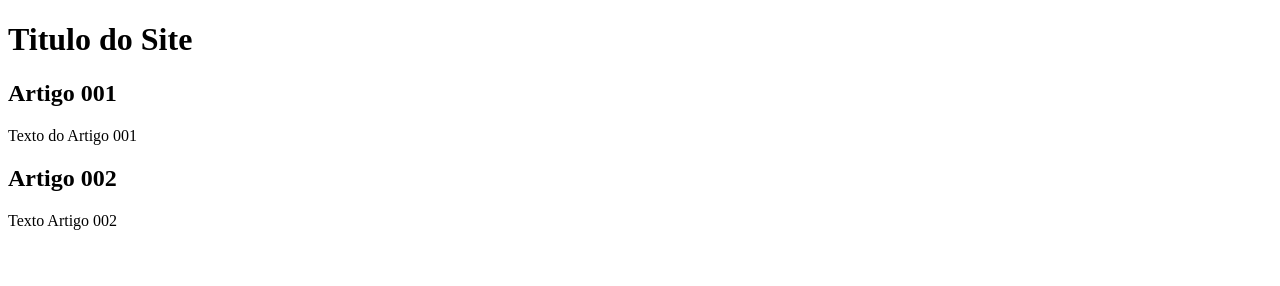
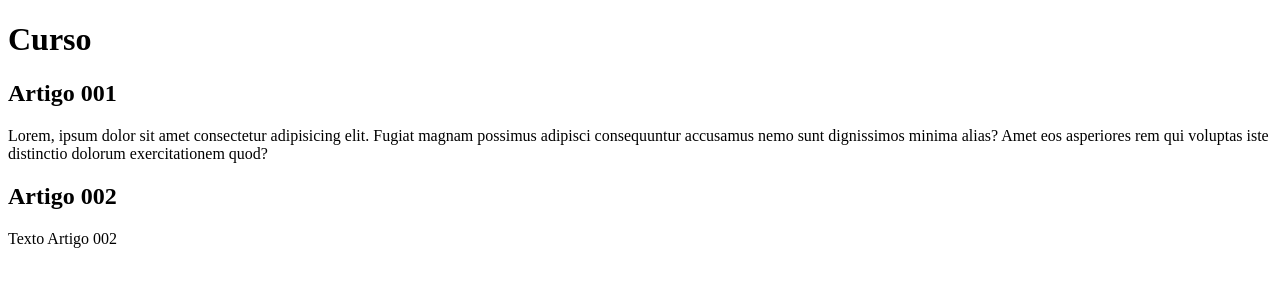
Before and after one commit to Alan39Dvlpr/projeto-aulagit, a plain HTML site: page index.html in a window 1280 px wide. Drawn offline with Linux system fonts and the light colour scheme.

Commit message:
comecei a escrever o conteudo

```diff
--- a/index.html
+++ b/index.html
@@ -9,10 +9,13 @@
 <body>
     <main>
         <header>
-            <h1>Titulo do Site</h1>
+            <h1>Curso</h1>
             <article>
                 <h2>Artigo 001</h2>
-                <p>Texto do Artigo 001</p>
+                <p>Lorem, ipsum dolor sit amet consectetur adipisicing elit.
+                    Fugiat magnam possimus adipisci consequuntur accusamus nemo
+                    sunt dignissimos minima alias? Amet eos asperiores rem qui
+                     voluptas iste distinctio dolorum exercitationem quod?</p>
             </article>
             <article>
                 <h2>Artigo 002</h2>
```
